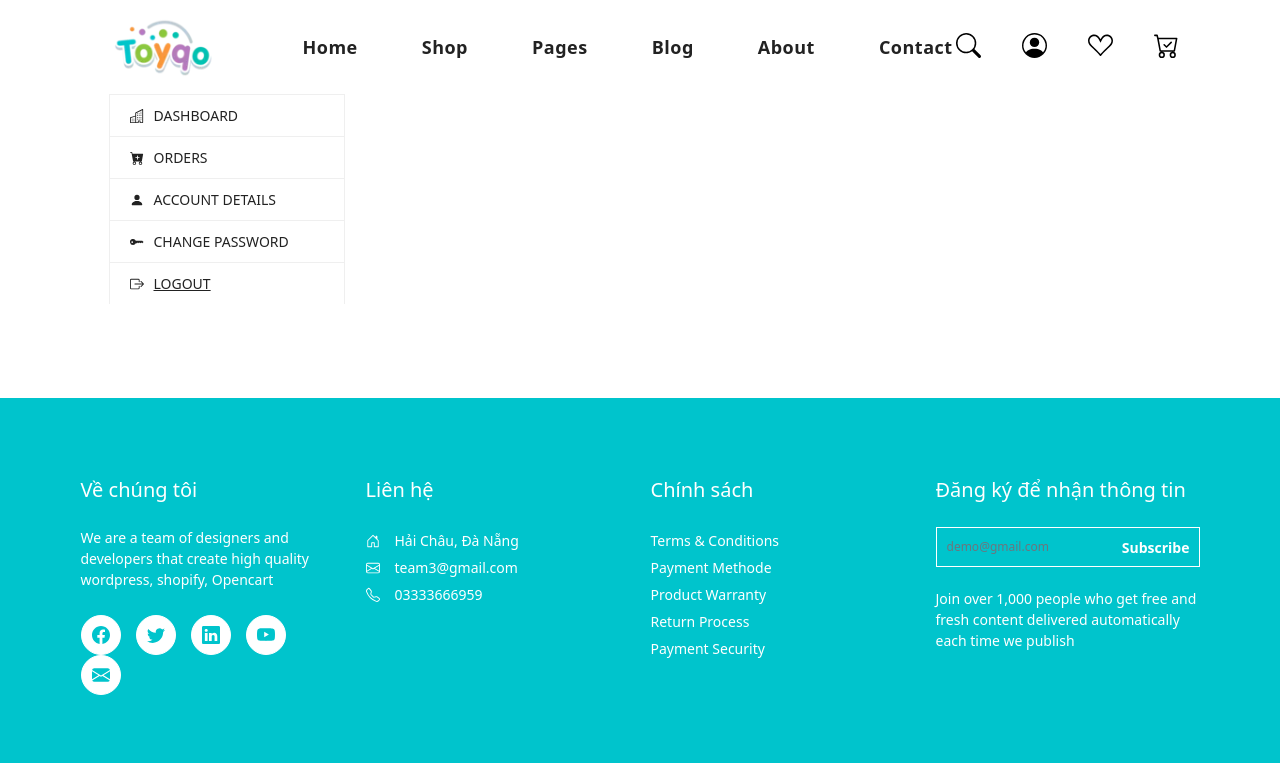
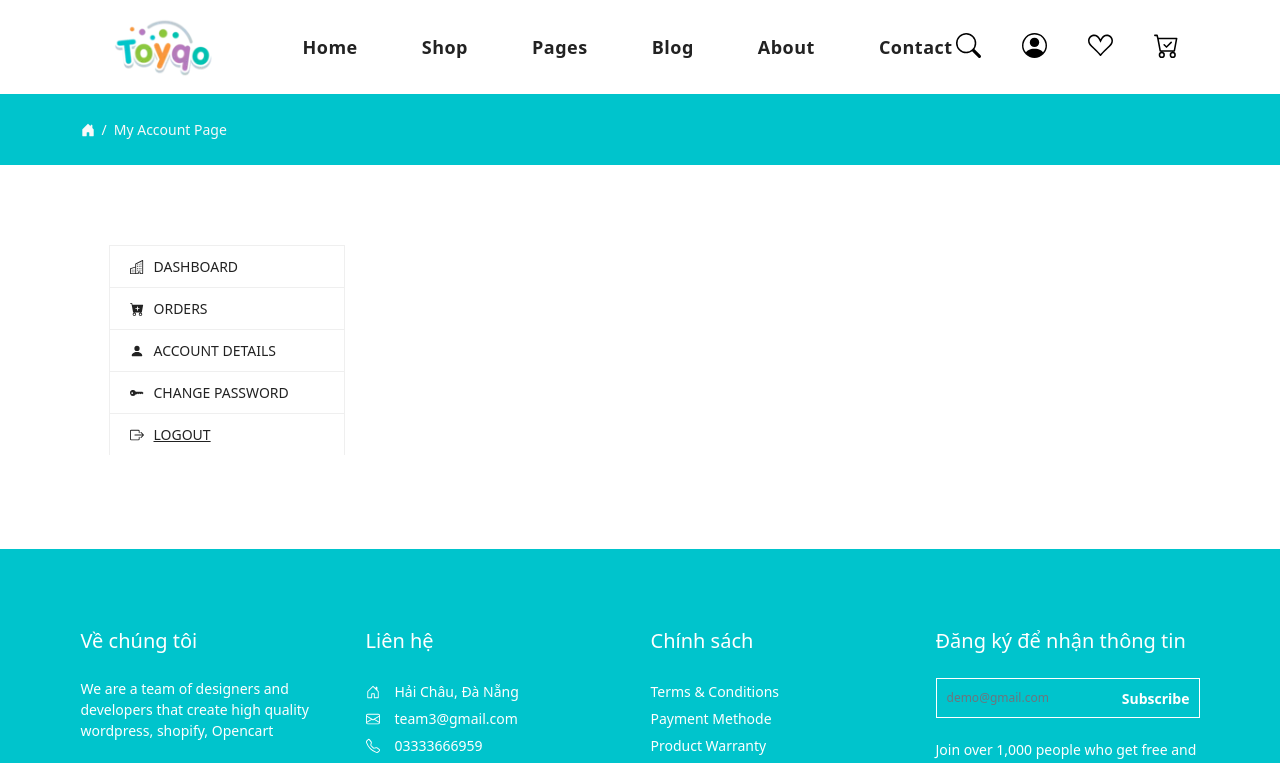
Before and after one commit to tukoi2001/toy-stores, a Vue app in the folder toy-stores/: page /me in a window 1280 px wide. Shown: the top 763 px of the page. Built offline with nearby package versions, Linux system fonts and the light colour scheme.

Commit message:
merge sidebar.vue with me.vue

```diff
--- a/toy-stores/src/assets/css/components/user/Me.css
+++ b/toy-stores/src/assets/css/components/user/Me.css
@@ -1,3 +1,37 @@
 .myaccount-page-wrapper {
     margin-bottom: 80px;
 }
+
+/* Sidebar */
+
+.myaccount-tab-menu {
+    -webkit-box-orient: vertical;
+    -webkit-box-direction: normal;
+    -webkit-flex-direction: column;
+    -ms-flex-direction: column;
+    flex-direction: column;
+}
+
+.myaccount-tab-menu ul li a {
+    border: 1px solid #efefef;
+    border-bottom: none;
+    color: #222222!important;
+    font-weight: 500;
+    display: block;
+    padding: 10px 15px;
+    text-transform: uppercase;
+    text-align: left;
+    cursor: pointer;
+}
+
+.myaccount-tab-menu ul li a:hover, .myaccount-tab-menu ul li a.active {
+    background-color: #00c4cc;
+    border-color: #00c4cc;
+    color: #ffffff!important;
+    text-decoration : none;
+}
+
+.myaccount-tab-menu ul li a i {
+    text-align: center;
+    padding: 0 10px 0 5px;
+}
--- a/toy-stores/src/components/layout/UserLayout.vue
+++ b/toy-stores/src/components/layout/UserLayout.vue
@@ -1,6 +1,7 @@
 <template>
   <div>
     <the-header/>
+    <bread-crumbs :title="'My Account Page'"/>
     <slot> </slot>
     <the-footer />
     <the-last-footer />
@@ -8,11 +9,12 @@
 </template>
 
 <script>
+import BreadCrumbs from '../common/BreadCrumbs.vue'
 import TheFooter from '../common/TheFooter.vue'
 import TheHeader from '../common/TheHeader.vue'
 import TheLastFooter from '../common/TheLastFooter.vue'
 export default {
-  components: { TheFooter, TheLastFooter, TheHeader },
+  components: { TheFooter, TheLastFooter, TheHeader, BreadCrumbs },
 name: 'UserLayout'
 }
 </script>
--- a/toy-stores/src/views/user/Me.vue
+++ b/toy-stores/src/views/user/Me.vue
@@ -6,10 +6,27 @@
           <b-col lg="12">
             <div class="myaccount-page-wrapper">
               <b-row>
-                <b-col lg="3" md="4"><sidebar/></b-col>
+                <b-col lg="3" md="4">
+                  <div class="myaccount-tab-menu nav" role="tablist">
+                    <ul>
+                      <li v-for="(item, index) in tabs" :key="index">
+                        <a @click="changeTab"
+                          ><i><b-icon :icon="item.icon" /></i
+                          >{{ item.title }}</a
+                        >
+                      </li>
+                      <li>
+                        <router-link to="/"
+                          ><i><b-icon icon="box-arrow-right"></b-icon></i
+                          >Logout</router-link
+                        >
+                      </li>
+                    </ul>
+                  </div>
+                </b-col>
                 <b-col lg="9" md="8">
                   <keep-alive>
-                    <component :is="currentTab"></component>
+                    <component :is="currentTab"> </component>
                   </keep-alive>
                 </b-col>
               </b-row>
@@ -23,13 +40,50 @@
 
 <script>
 import UserLayout from "../../components/layout/UserLayout.vue";
-import Sidebar from './Sidebar.vue';
+import AccountDetails from "../user/Tabs/AccountDetails.vue"
+import ChangePassword from "../user/Tabs/ChangePassword.vue"
+import Dashboard from "../user/Tabs/Dashboard.vue"
+import Orders from "../user/Tabs/Orders.vue"
 export default {
-  components: { UserLayout, Sidebar },
+  components: { UserLayout, AccountDetails, ChangePassword, Dashboard, Orders },
   name: "Me",
+  data() {
+    return {
+      tabs: [
+        {
+          icon: "building",
+          title: "Dashboard",
+          tabs: "dash-board",
+        },
+        {
+          icon: "cart-plus-fill",
+          title: "Orders",
+          tabs: "orders",
+        },
+        {
+          icon: "person-fill",
+          title: "Account Details",
+          tabs: "",
+        },
+        {
+          icon: "key-fill",
+          title: "Change Password",
+          tabs: "",
+        },
+      ],
+    }
+  },
+  methods: {
+    changeTab() {
+      if (this.currentTab === Dashboard) {
+        this.currentTab = AccountDetails;
+      } else {
+        this.currentTab = Dashboard;
+      }
+    },
+  },
 };
 </script>
 
 <style scoped src="@/assets/css/components/user/Me.css">
-
 </style>
--- a/toy-stores/src/views/user/Sidebar.vue
+++ b/toy-stores/src/views/user/Sidebar.vue
@@ -1,17 +1,6 @@
 <template>
-  <div class="myaccount-tab-menu nav" role="tablist">
-    <ul>
-      <li v-for="(item, index) in tabs" :key="index">
-        <a
-          ><i><b-icon :icon="item.icon" /></i>{{ item.title }}</a
-        >
-      </li>
-      <li>
-        <router-link to="/"
-          ><i><b-icon icon="box-arrow-right"></b-icon></i>Logout</router-link
-        >
-      </li>
-    </ul>
+  <div>
+
   </div>
 </template>
 
@@ -20,28 +9,7 @@ export default {
   name: "Sidebar",
   data() {
     return {
-      tabs: [
-        {
-          icon: "building",
-          title: "Dashboard",
-          tabs: "dash-board",
-        },
-        {
-          icon: "cart-plus-fill",
-          title: "Orders",
-          tabs: "orders",
-        },
-        {
-          icon: "person-fill",
-          title: "Account Details",
-          tabs: "",
-        },
-        {
-          icon: "key-fill",
-          title: "Change Password",
-          tabs: "",
-        },
-      ],
+
     };
   },
 };
--- /dev/null
+++ b/toy-stores/src/views/user/Tabs/AccountDetails.vue
@@ -0,0 +1,13 @@
+<template>
+  <div></div>
+</template>
+
+<script>
+export default {
+
+}
+</script>
+
+<style>
+
+</style>
--- /dev/null
+++ b/toy-stores/src/views/user/Tabs/Dashboard.vue
@@ -0,0 +1,15 @@
+<template>
+  <div>
+      <h1>A</h1>
+  </div>
+</template>
+
+<script>
+export default {
+  name: "Dashboard"
+}
+</script>
+
+<style>
+
+</style>
--- /dev/null
+++ b/toy-stores/src/views/user/Tabs/Orders.vue
@@ -0,0 +1,15 @@
+<template>
+  <div>
+      <h1>B</h1>
+  </div>
+</template>
+
+<script>
+export default {
+  name: "Orders"
+}
+</script>
+
+<style>
+
+</style>
```
Also changed, not shown: toy-stores/src/views/user/Tabs/ChangePassword.vue (added).
